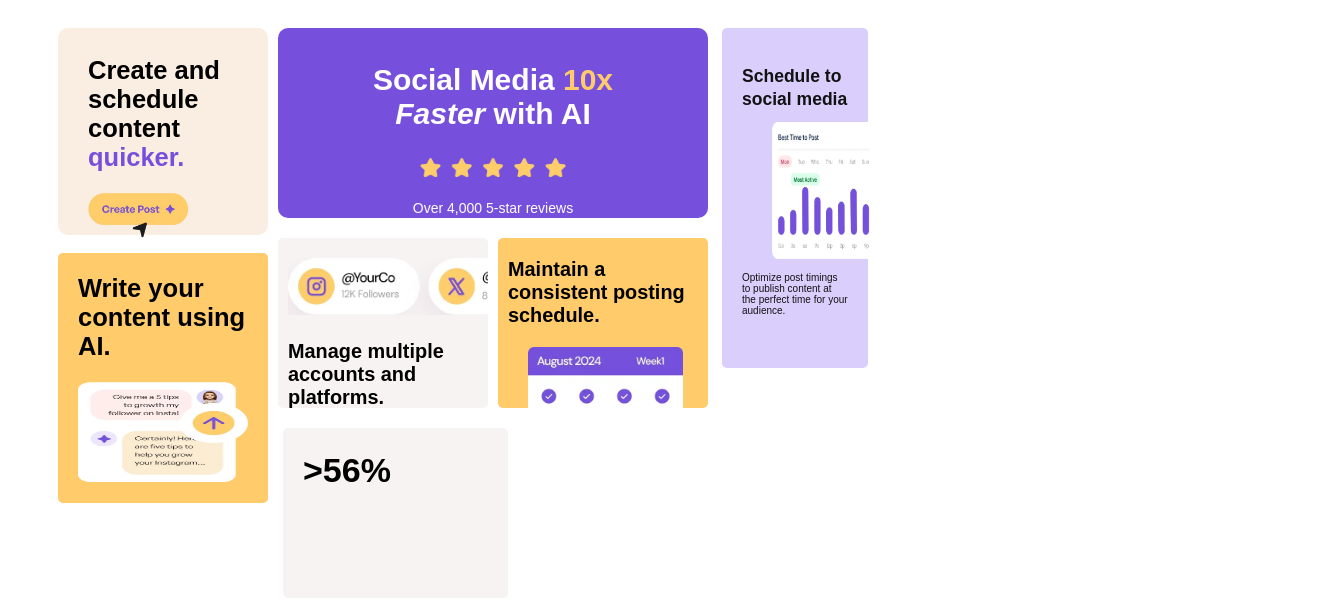
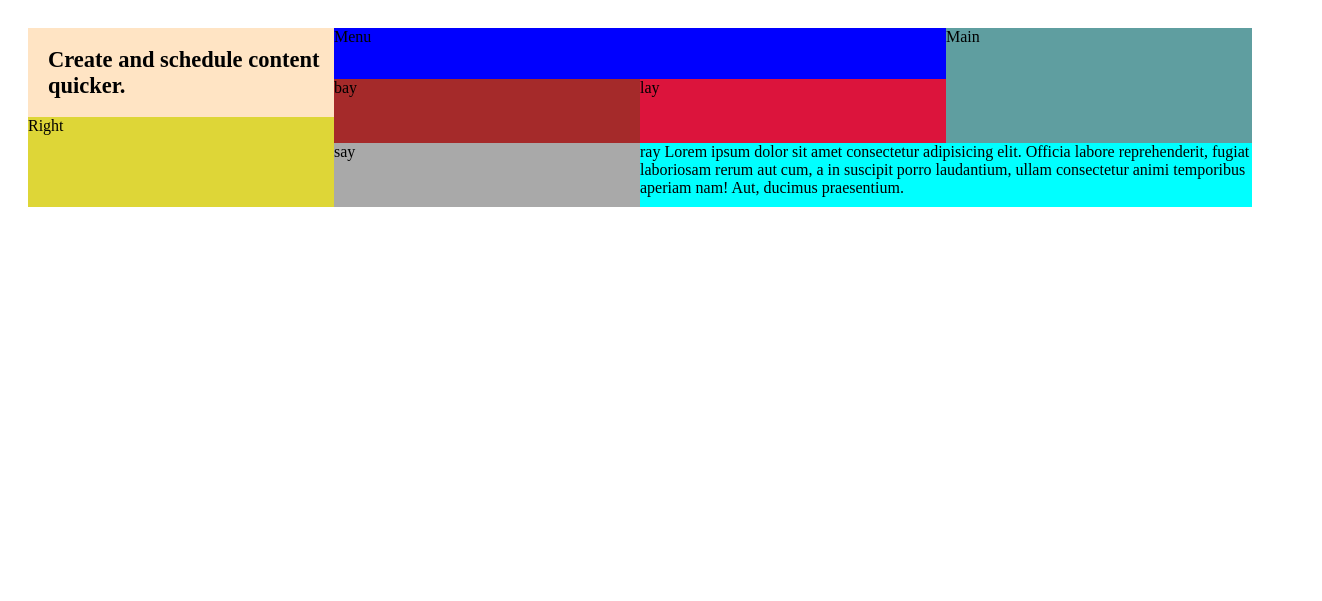
Before and after one commit to WorluPeculiar/bento-grid-main, a plain HTML site: page index.html in a window 1280 px wide. Shown: the whole page, 1322 px wide, since content can reach past the window. Drawn offline with Linux system fonts and the light colour scheme.

Commit message:
second changes

```diff
--- a/index.html
+++ b/index.html
@@ -3,136 +3,97 @@
 <head>
   <meta charset="UTF-8">
   <meta name="viewport" content="width=device-width, initial-scale=1.0">
+  <title>Document</title>
 
-  <title>Frontend Mentor | Bento grid</title>
   <style>
-  @import url('https://fonts.googleapis.com/css2?family=DM+Sans:ital,opsz,wght@0,9..40,100..1000;1,9..40,100..1000&family=Open+Sans:ital,wght@0,300..800;1,300..800&family=Poppins:ital,wght@0,100;0,200;0,300;0,400;0,500;0,600;0,700;0,800;0,900;1,100;1,200;1,300;1,400;1,500;1,600;1,700;1,800;1,900&display=swap');
-  main{
-    width:100%;
-    height:100%;
-    margin-top:-20px;
-    font-family:'DM+Sans',sans-serif;
-    padding-top:40px;
-    padding-left:50px;
-    display:flex;
-    gap:10px;
-    font-weight:300;
-    font-size:17px;
-  }
-  .first{
-    width:180px;
-    height:200px;
-    background-color:hsl(31, 66%, 93%);
-    border-radius:10px;
-    padding-top:7px;
-    padding-left:30px;
-
-  }
-   .second{
-    width:410px;
-    height:170px;
-    background-color: hsl(256, 67%, 59%);
-    border-radius:10px;
-    color:white;
-    padding:10px;
-    text-align:center;
-    font-size:20px;
-    font-weight:300;
-   }
-   .third{
-    width:106px;
-    height:300px;
-    background-color:hsl(254, 88%, 90%);
-    margin-left:4px;
-    color:hsl(0, 0%, 7%);
-    border-radius:5px;
-    font-size:15px;
+    .parent{
+      display:grid;
+      grid-template-columns:repeat(8,1fr);
+      grid-template-rows:repeat(14,1fr);
+      margin-bottom:10px;
       padding:20px;
 
 
+
     }
-   .fourth{
-    background-color:hsl(39, 100%, 71%);
-    display:flex;
-    flex-direction:column;
-    margin-top:-135px;
-    width:190px;
-    height:250px;
-    border-radius:5px;
+    .item1{
+      background-color:bisque;
+      grid-column:1/3;
+      grid-row:1/8;
+      font-size:15px;
       padding-left:20px;
+      margin:0px;
     }
-   .fifth{
-    width:200px;
-    height:170px;
-    background-color:hsl(0, 18%, 96%);
-    margin-top:-150px;
-    border-radius:5px;
-    padding-left:10px;
-    text-align:left;
-   }
-   .sixth{
-    width:200px;
-    height:170px;
-    background-color:hsl(39, 100%, 71%);
-    margin-top:-150px;
-    border-radius:5px;
-    padding-left:10px;
-   }
-   .seventh{
-    background-color:hsl(0, 18%, 96%);
-    width:205px;
-    height:170px;
-    flex-direction:row;
-    margin-left:-435px;
-    margin-top:40px;
-    border-radius:5px;
-    padding-left:20px;
+    .item2{
+      background-color:blue;
+      grid-column:3/7;
+      grid-row:1/5;
 
 
+    }
+    .item3{
+      background-color:cadetblue;
+      grid-column:7/9;
+      grid-row:1/10;
+    }
+    .item4{
+      background-color:rgb(222, 214, 55);
+      grid-column:1/3;
+      grid-row:8/15;
+
+
+
+    }
+    .item5{
+      background-color:brown;
+      grid-column:3/5;
+      grid-row:5/10;
+
+
+    }
+    .item6{
+      background-color:crimson;
+      grid-column:5/7;
+      grid-row:5/10;
+
+    }
+    .item7{
+      background-color:darkgray;
+      grid-column:3/5;
+      grid-row:10/15;
+    }
+    .item8{
+      background-color:aqua;
+      grid-column:5/9;
+      grid-row:10/15;
     }
    </style>
 </head>
 <body>
-  <main>
-    <div class="first">
-      <h2>
-        Create and schedule content <span style="color: hsl(256, 67%, 59%);">quicker.</span>
+
+
+
+
+<div class="parent">
+  <div class="item1">
+    <h2> Create and schedule content quicker.
     </h2>
-      <img style='width:100px;margin-top:0px;' src="assets/images/illustration-create-post.webp" alt="">
   </div>
-    <div class="second">
-      <h2 style="margin-bottom:0px;"> Social Media <span style="color:hsl(39, 100%, 71%);">10x</span>
-      </h2>
-      <h2 style="margin-top:0px;"><i>Faster</i> with AI</h2>
-      <img style="width:150px;" src="assets/images/illustration-five-stars.webp" alt="">
-      <p style="font-size:14px;">Over 4,000 5-star reviews</p>
+  <div class="item2">Menu</div>
+  <div class="item3">Main</div>
+  <div class="item4">Right</div>
+  <div class="item5">bay</div>
+  <div class="item6">lay</div>
+  <div class="item7">say</div>
+  <div class="item8">ray Lorem ipsum dolor sit amet consectetur adipisicing elit. Officia labore reprehenderit, fugiat laboriosam rerum aut cum, a in suscipit porro laudantium, ullam consectetur animi temporibus aperiam nam! Aut, ducimus praesentium.</div>
+
 </div>
-    <div class="third">
-      <h3 style="margin-bottom:2px;">Schedule to</h3>
-      <h3 style="margin-top:0px;">social media</h3>
-      <img width="103px"; height="137px;" style="padding-left:30px ;margin-top:-5px;" src="assets/images/illustration-schedule-posts.webp" alt="">
-      <p style="font-size:10px;font-weight:400;"> Optimize post timings to publish content at the perfect time for your audience.</p>
-    </div>
-  </main>
-  <main>
-    <div class="fourth">
-      <h2> Write your content using AI.</h2>
-      <img height="100px"; width="170px" src="assets/images/illustration-ai-content.webp" alt="">
-    </div>
-    <div class="fifth">
-      <img width="270px" style="padding-top:20px;align-items:center;clip-path:inset(0px 70px 0px 0px);" src="./assets/images/illustration-multiple-platforms.webp" alt="">
-      <h3> Manage multiple accounts and platforms.</h3>
-    </div>
-    <div  class="sixth">
-      <h3> Maintain a consistent  posting schedule.</h3>
-      <img width="155px" style="padding-left:20px;clip-path:inset(0px 0px 50px 0px);" src="assets/images/illustration-consistent-schedule.webp" alt="">
-    </div>
-    <div class="seventh">
-      <h1>>56%</h1>
-    </div>
-  </main>
+
 </body>
 </html>
+
+
+
 
 <!--
   Social Media 10x Faster with AI
```
Also changed, not shown: 1 other file. Lines whose indentation alone changed are shown as unchanged.
